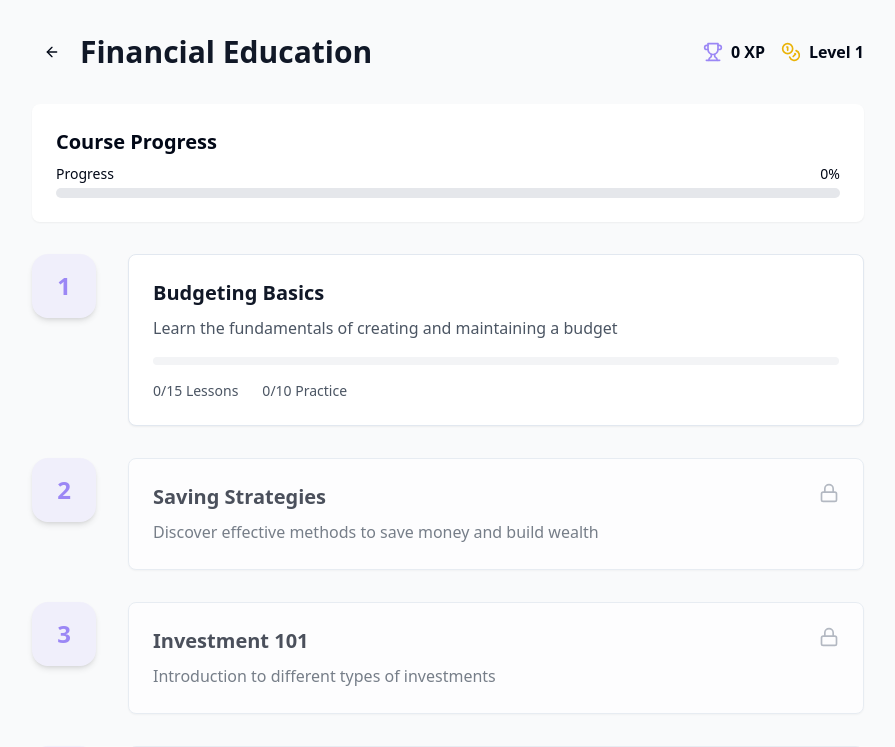
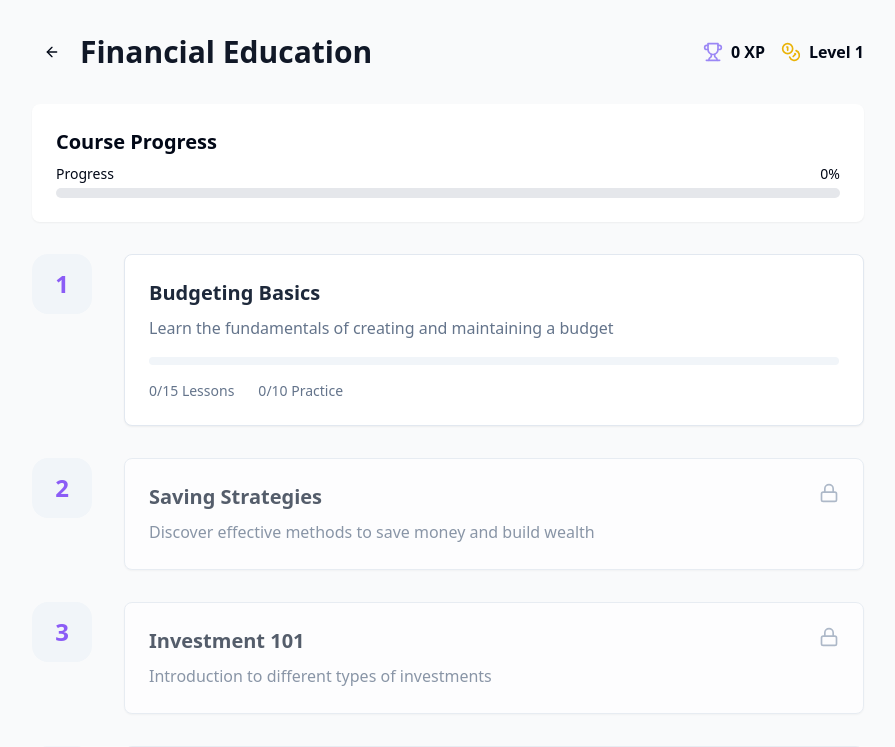
Before and after one commit to Thanseert/learnwealth-gameloop, a React (Vite) app: page /lessons in a window 1280 px wide. Shown: the top 747 px of the page, without its empty margins (192-1087 px from the left). Built offline with nearby package versions, Linux system fonts and the light colour scheme; sample sign-in values are in the browser's storage.

Commit message:
No changes made
This commit reflects that no code changes were made.

```diff
--- a/src/components/LessonCard.tsx
+++ b/src/components/LessonCard.tsx
@@ -28,24 +28,24 @@ export function LessonCard({
   return (
     <div className="flex items-start gap-8 relative animate-fade-in">
       <div className="flex flex-col items-center">
-        {/* Square with rounded corners for numbers */}
+        {/* Square with custom rounded corners for numbers */}
         <div
           className={cn(
-            "w-16 h-16 rounded-2xl flex items-center justify-center text-2xl font-semibold shadow-md relative",
+            "w-[60px] h-[60px] rounded-[16px] flex items-center justify-center text-2xl font-semibold relative",
             isCompleted
-              ? "bg-primary text-white"
-              : "bg-primary/10 text-primary"
+              ? "bg-[#8b5cf6] text-white"
+              : "bg-[#f1f5f9] text-[#8b5cf6]"
           )}
         >
           {number}
         </div>
-        {/* Thin vertical line */}
+        {/* Custom thin vertical line */}
         <div
           className={cn(
-            "w-[2px] h-40 absolute top-16 left-1/2 -translate-x-1/2 -z-10",
+            "w-[2px] h-[160px] absolute top-[60px] left-1/2 -translate-x-1/2 -z-10",
             isCompleted
-              ? "bg-primary/20"
-              : "bg-gray-200"
+              ? "bg-[#8b5cf6]/20"
+              : "bg-[#e2e8f0]"
           )}
         />
       </div>
@@ -56,18 +56,18 @@ export function LessonCard({
           isLocked
             ? "opacity-75"
             : "hover:-translate-y-1 hover:shadow-lg cursor-pointer",
-          "animate-scale-in bg-white"
+          "animate-scale-in bg-white border-[#e2e8f0]"
         )}
         onClick={!isLocked ? onClick : undefined}
       >
         <div className="p-6 space-y-4">
           <div className="flex items-start justify-between">
             <div className="space-y-2">
-              <h3 className="font-semibold text-xl text-gray-900">{title}</h3>
-              <p className="text-base text-gray-600 leading-relaxed">{description}</p>
+              <h3 className="font-semibold text-xl text-[#1e293b]">{title}</h3>
+              <p className="text-base text-[#64748b] leading-relaxed">{description}</p>
             </div>
             {isLocked && (
-              <Lock className="w-5 h-5 text-gray-400 shrink-0 ml-4" />
+              <Lock className="w-5 h-5 text-[#94a3b8] shrink-0 ml-4" />
             )}
           </div>
 
@@ -75,9 +75,9 @@ export function LessonCard({
             <div className="space-y-4">
               <Progress
                 value={progress}
-                className="h-2 bg-gray-100"
+                className="h-2 bg-[#f1f5f9]"
               />
-              <div className="flex items-center justify-start gap-6 text-sm text-gray-600">
+              <div className="flex items-center justify-start gap-6 text-sm text-[#64748b]">
                 <span>{Math.round(progress * 0.15)}/15 Lessons</span>
                 <span>{Math.round(progress * 0.1)}/10 Practice</span>
               </div>
```
